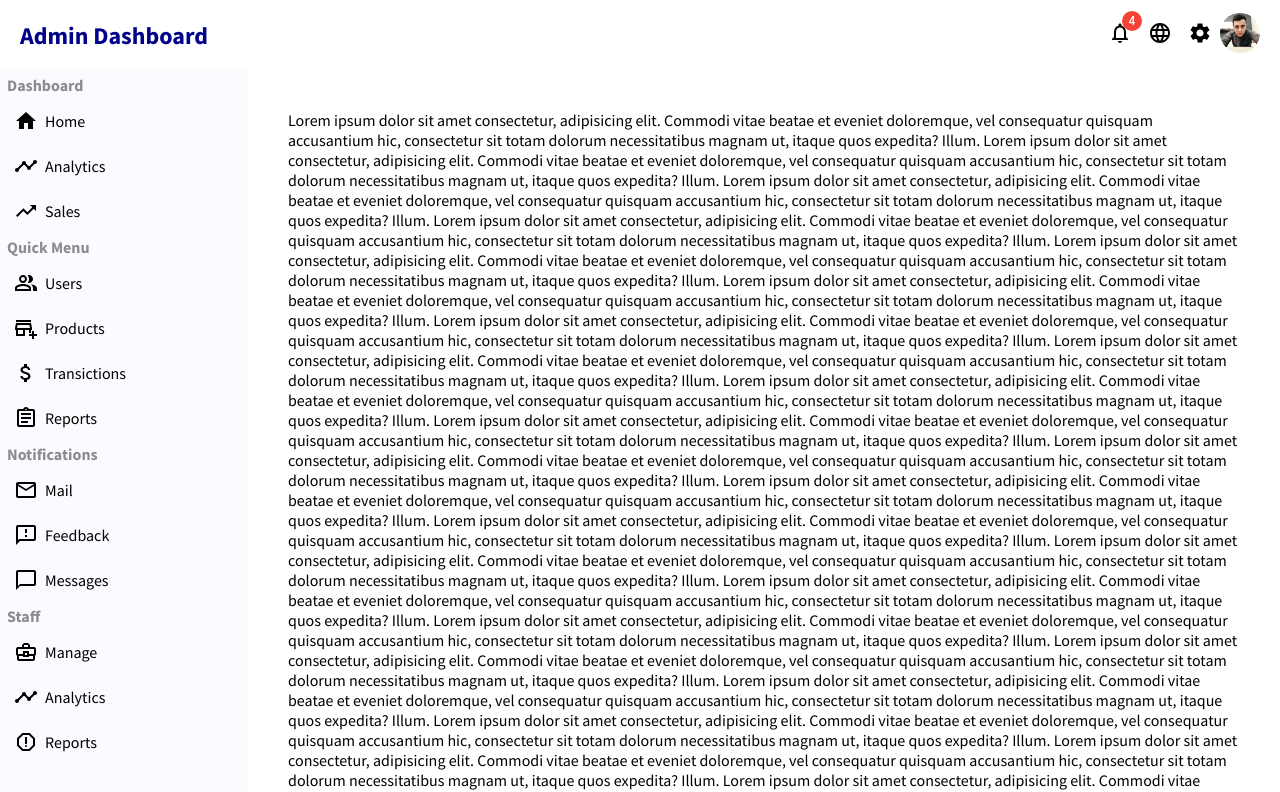
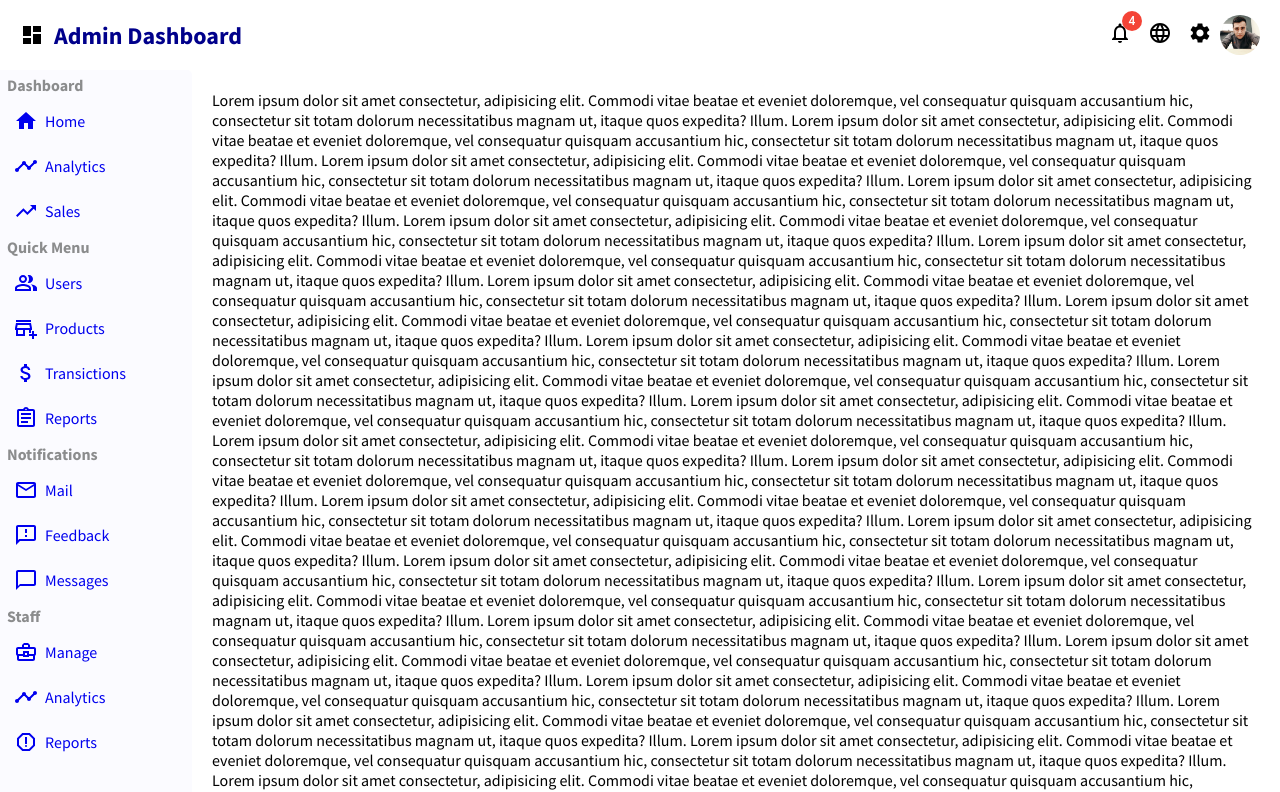
Before and after one commit to bilalSaidi/dashboard, a React (Create React App) app: page / in a window 1280 px wide. Shown: the top 792 px of the page. Built offline with nearby package versions, Linux system fonts and the light colour scheme.

Commit message:
change stylen css to styled-component

```diff
--- a/src/App.js
+++ b/src/App.js
@@ -5,18 +5,22 @@ import Sidebar from "./components/sidebar/Sidebar";
 import Pages from "./components/pages/Pages";
 import "./App.css";
 import { BrowserRouter as Router } from "react-router-dom";
+import styled from "styled-components";
+
+const BODYPAGES = styled.div`
+  display: grid;
+  grid-template-columns: 15% 85%;
+`;
 
 const App = () => {
   return (
     <Router>
       <div className="app">
         <Topbar />
-        <div className="bodyPage">
+        <BODYPAGES>
           <Sidebar />
-          <div className="pages">
-            <Pages />
-          </div>
-        </div>
+          <Pages />
+        </BODYPAGES>
       </div>
     </Router>
   );
--- a/src/components/sidebar/Sidebar.js
+++ b/src/components/sidebar/Sidebar.js
@@ -11,122 +11,173 @@ import MailOutlinedIcon from "@mui/icons-material/MailOutlined";
 import FeedbackOutlinedIcon from "@mui/icons-material/FeedbackOutlined";
 import ChatBubbleOutlineOutlinedIcon from "@mui/icons-material/ChatBubbleOutlineOutlined";
 import BusinessCenterOutlinedIcon from "@mui/icons-material/BusinessCenterOutlined";
-import "./sidebar.css";
 import { Link } from "react-router-dom";
+import styled from "styled-components";
 
+const SIDEBAR = styled.div`
+  height: calc(100vh - 70px);
+  background-color: rgb(251, 251, 255);
+  border-top-right-radius: 5px;
+  position: sticky;
+  top: 70px;
+  overflow-y: hidden;
+  &:hover {
+    overflow-y: scroll;
+  }
+`;
+const SIDEBARCONTAINER = styled.div`
+  padding: 5px 0;
+`;
+const SIDEBARMENU = styled.div`
+  margin-bottom: 5px;
+`;
+const HEADERMENU = styled.h4`
+  margin: 0 7px 7px;
+  text-transform: capitalize;
+  color: rgba(17, 19, 16, 0.48);
+`;
+const ITEMSMENU = styled.ul`
+  margin: 0;
+  padding: 0;
+`;
+const ITEMMENU = styled.li`
+  margin: 7px;
+  list-style-type: none;
+
+  padding: 7px;
+  text-decoration: none;
+  color: black;
+  &:hover {
+    background-color: #6495ed2b;
+    border-radius: 5px;
+  }
+`;
+
+const NAVLINK = styled(Link)`
+  display: flex;
+  justify-content: flex-start;
+  align-items: center;
+  cursor: pointer;
+  text-decoration: none;
+`;
+
+const ITEMNAME = styled.span`
+  display: inline-block;
+  margin-left: 7px;
+  text-transform: capitalize;
+`;
 const Sidebar = () => {
   return (
-    <div className="sidebar">
-      <div className="sideBarContainer">
+    <SIDEBAR>
+      <SIDEBARCONTAINER>
         {/* Start Side Bar Menu */}
-        <div className="sideBarMenu">
-          <h4 className="headerMenu">dashboard</h4>
-          <ul className="itemsMenu">
-            <li className="itemMenu">
-              <Link to="/">
+        <SIDEBARMENU>
+          <HEADERMENU>dashboard</HEADERMENU>
+          <ITEMSMENU>
+            <ITEMMENU>
+              <NAVLINK to="/">
                 <HomeOutlinedIcon />
-                <span className="itemName">home</span>
-              </Link>
-            </li>
-            <li className="itemMenu">
-              <Link to="/">
+                <ITEMNAME>home</ITEMNAME>
+              </NAVLINK>
+            </ITEMMENU>
+            <ITEMMENU>
+              <NAVLINK to="/">
                 <TimelineOutlinedIcon />
-                <span className="itemName">analytics</span>
-              </Link>
-            </li>
-            <li className="itemMenu">
-              <Link to="/">
+                <ITEMNAME>analytics</ITEMNAME>
+              </NAVLINK>
+            </ITEMMENU>
+            <ITEMMENU>
+              <NAVLINK to="/">
                 <TrendingUpOutlinedIcon />
-                <span className="itemName">sales</span>
-              </Link>
-            </li>
-          </ul>
-        </div>
+                <ITEMNAME>sales</ITEMNAME>
+              </NAVLINK>
+            </ITEMMENU>
+          </ITEMSMENU>
+        </SIDEBARMENU>
         {/* End Side Bar Menu */}
         {/* Start Side Bar Menu */}
-        <div className="sideBarMenu">
-          <h4 className="headerMenu">quick menu</h4>
-          <ul className="itemsMenu">
-            <li className="itemMenu">
-              <Link to="/users">
+        <SIDEBARMENU>
+          <HEADERMENU>quick menu</HEADERMENU>
+          <ITEMSMENU>
+            <ITEMMENU>
+              <NAVLINK to="/users">
                 <PeopleAltOutlinedIcon />
-                <span className="itemName">users</span>
-              </Link>
-            </li>
-            <li className="itemMenu">
-              <Link to="/">
+                <ITEMNAME>users</ITEMNAME>
+              </NAVLINK>
+            </ITEMMENU>
+            <ITEMMENU>
+              <NAVLINK to="/">
                 <AddBusinessOutlinedIcon />
-                <span className="itemName">products</span>
-              </Link>
-            </li>
-            <li className="itemMenu">
-              <Link to="/">
+                <ITEMNAME>products</ITEMNAME>
+              </NAVLINK>
+            </ITEMMENU>
+            <ITEMMENU>
+              <NAVLINK to="/">
                 <AttachMoneyOutlinedIcon />
-                <span className="itemName">transictions</span>
-              </Link>
-            </li>
-            <li className="itemMenu">
-              <Link to="/">
+                <ITEMNAME>transictions</ITEMNAME>
+              </NAVLINK>
+            </ITEMMENU>
+            <ITEMMENU>
+              <NAVLINK to="/">
                 <AssignmentOutlinedIcon />
-                <span className="itemName">reports</span>
-              </Link>
-            </li>
-          </ul>
-        </div>
+                <ITEMNAME>reports</ITEMNAME>
+              </NAVLINK>
+            </ITEMMENU>
+          </ITEMSMENU>
+        </SIDEBARMENU>
         {/* End Side Bar Menu */}
         {/* Start Side Bar Menu */}
-        <div className="sideBarMenu">
-          <h4 className="headerMenu">notifications</h4>
-          <ul className="itemsMenu">
-            <li className="itemMenu">
-              <Link to="/">
+        <SIDEBARMENU>
+          <HEADERMENU>notifications</HEADERMENU>
+          <ITEMSMENU>
+            <ITEMMENU>
+              <NAVLINK to="/">
                 <MailOutlinedIcon />
-                <span className="itemName">mail</span>
-              </Link>
-            </li>
-            <li className="itemMenu">
-              <Link to="/">
+                <ITEMNAME>mail</ITEMNAME>
+              </NAVLINK>
+            </ITEMMENU>
+            <ITEMMENU>
+              <NAVLINK to="/">
                 <FeedbackOutlinedIcon />
-                <span className="itemName">feedback</span>
-              </Link>
-            </li>
-            <li className="itemMenu">
-              <Link to="/">
+                <ITEMNAME>feedback</ITEMNAME>
+              </NAVLINK>
+            </ITEMMENU>
+            <ITEMMENU>
+              <NAVLINK to="/">
                 <ChatBubbleOutlineOutlinedIcon />
-                <span className="itemName">messages</span>
-              </Link>
-            </li>
-          </ul>
-        </div>
+                <ITEMNAME>messages</ITEMNAME>
+              </NAVLINK>
+            </ITEMMENU>
+          </ITEMSMENU>
+        </SIDEBARMENU>
         {/* End Side Bar Menu */}
         {/* Start Side Bar Menu */}
-        <div className="sideBarMenu">
-          <h4 className="headerMenu">staff</h4>
-          <ul className="itemsMenu">
-            <li className="itemMenu">
-              <Link to="/">
+        <SIDEBARMENU>
+          <HEADERMENU>staff</HEADERMENU>
+          <ITEMSMENU>
+            <ITEMMENU>
+              <NAVLINK to="/">
                 <BusinessCenterOutlinedIcon />
-                <span className="itemName">manage</span>
-              </Link>
-            </li>
-            <li className="itemMenu">
-              <Link to="/">
+                <ITEMNAME>manage</ITEMNAME>
+              </NAVLINK>
+            </ITEMMENU>
+            <ITEMMENU>
+              <NAVLINK to="/">
                 <TimelineOutlinedIcon />
-
-                <span className="itemName">analytics</span>
-              </Link>
-            </li>
-            <li className="itemMenu">
-              <Link to="/">
+                <ITEMNAME>analytics</ITEMNAME>
+              </NAVLINK>
+            </ITEMMENU>
+            <ITEMMENU>
+              <NAVLINK to="/">
                 <ReportGmailerrorredOutlinedIcon />
-                <span className="itemName">reports</span>
-              </Link>
-            </li>
-          </ul>
-        </div>
+                <ITEMNAME>reports</ITEMNAME>
+              </NAVLINK>
+            </ITEMMENU>
+          </ITEMSMENU>
+        </SIDEBARMENU>
         {/* End Side Bar Menu */}
-      </div>
-    </div>
+      </SIDEBARCONTAINER>
+    </SIDEBAR>
   );
 };
 
--- a/src/components/sidebar/sidebar.css
+++ /dev/null
@@ -1,48 +0,0 @@
-.sidebar {
-  flex: 1;
-  height: calc(100vh - 70px);
-  background-color: rgb(251, 251, 255);
-  border-top-right-radius: 5px;
-  position: sticky;
-  top: 70px;
-  overflow-y: hidden;
-}
-.sidebar:hover {
-  overflow-y: scroll;
-}
-
-.sideBarContainer {
-  padding: 5px 0;
-}
-.sideBarMenu {
-  margin-bottom: 5px;
-}
-.sideBarMenu .headerMenu {
-  margin: 0 7px 7px;
-  text-transform: capitalize;
-  color: rgba(17, 19, 16, 0.48);
-}
-.sideBarMenu .itemsMenu {
-  margin: 0;
-  padding: 0;
-}
-.sideBarMenu .itemsMenu .itemMenu a {
-  margin: 7px;
-  list-style-type: none;
-  display: flex;
-  justify-content: flex-start;
-  align-items: center;
-  cursor: pointer;
-  padding: 7px;
-  text-decoration: none;
-  color: black;
-}
-.sideBarMenu .itemsMenu .itemMenu a:hover {
-  background-color: #6495ed2b;
-  border-radius: 5px;
-}
-.sideBarMenu .itemsMenu .itemMenu a span {
-  display: inline-block;
-  margin-left: 7px;
-  text-transform: capitalize;
-}
--- a/src/components/topbar/Topbar.js
+++ b/src/components/topbar/Topbar.js
@@ -1,37 +1,83 @@
 import React from "react";
 import Badge from "@material-ui/core/Badge";
 import { NotificationsNone, Language, Settings } from "@material-ui/icons";
-import "./topbar.css";
+import DashboardIcon from "@mui/icons-material/Dashboard";
+import styled from "styled-components";
+
+const TOPBAR = styled.div`
+  height: 70px;
+  position: sticky;
+  top: 0;
+  background-color: #fff;
+`;
+const TOPBARWRAPPER = styled.div`
+  height: 100%;
+  display: flex;
+  align-items: center;
+  justify-content: space-between;
+  padding: 0 20px;
+`;
+const LOGO = styled.span`
+  color: darkblue;
+  text-transform: capitalize;
+  font-size: 24px;
+  font-weight: 700;
+  display: flex;
+  justify-content: center;
+  align-items: center;
+`;
+const DASHICON = styled(DashboardIcon)`
+  cursor: pointer;
+  margin-right: 10px;
+  color: black;
+`;
+const LEFTTOPBAR = styled.div`
+  display: flex;
+  align-items: center;
+`;
+const LISTICONS = styled.div`
+  display: flex;
+`;
+const ICON = styled.div`
+  margin: 0 8px;
+  cursor: pointer;
+`;
+const IMG = styled.img`
+  width: 40px;
+  height: 40px;
+  max-width: 100%;
+  max-height: 100%;
+  border-radius: 50%;
+`;
 const Tobpar = () => {
   return (
-    <div className="Tobpar">
-      <div className="Tobbarwrapper">
-        <div className="rightTopbar">
-          <span className="logo">admin dashboard</span>
-        </div>
-        <div className="leftTopbar">
-          <div className="listicons">
-            <div className="icon">
+    <TOPBAR>
+      <TOPBARWRAPPER>
+        <LOGO>
+          <DASHICON></DASHICON>
+          admin dashboard
+        </LOGO>
+        <LEFTTOPBAR>
+          <LISTICONS>
+            <ICON>
               <Badge badgeContent={4} color="error">
                 <NotificationsNone />
               </Badge>
-            </div>
-            <div className="icon">
+            </ICON>
+            <ICON>
               <Language />
-            </div>
-            <div className="icon">
+            </ICON>
+            <ICON>
               <Settings />
-            </div>
-          </div>
-          <div className="imageAdmin">
-            <img
-              src={require("../../assets/profile/peronal_photo.jpg").default}
-              alt="admin user panel  "
-            />
-          </div>
-        </div>
-      </div>
-    </div>
+            </ICON>
+          </LISTICONS>
+          <IMG
+            src={require("../../assets/profile/peronal_photo.jpg").default}
+            alt="admin user panel  "
+          />
+        </LEFTTOPBAR>
+      </TOPBARWRAPPER>
+    </TOPBAR>
   );
 };
 
--- a/src/components/topbar/topbar.css
+++ /dev/null
@@ -1,38 +0,0 @@
-.Tobpar {
-  height: 70px;
-  position: sticky;
-  top: 0;
-  background-color: #fff;
-}
-.Tobbarwrapper {
-  height: 100%;
-  display: flex;
-  align-items: center;
-  justify-content: space-between;
-  padding: 0 20px;
-}
-
-.Tobpar .logo {
-  color: darkblue;
-  text-transform: capitalize;
-  font-size: 24px;
-  font-weight: 700;
-}
-.leftTopbar {
-  display: flex;
-  align-items: center;
-}
-.leftTopbar .listicons {
-  display: flex;
-}
-.leftTopbar .listicons .icon {
-  margin: 0 8px;
-  cursor: pointer;
-}
-.leftTopbar .imageAdmin img {
-  width: 40px;
-  height: 40px;
-  max-width: 100%;
-  max-height: 100%;
-  border-radius: 50%;
-}
```
